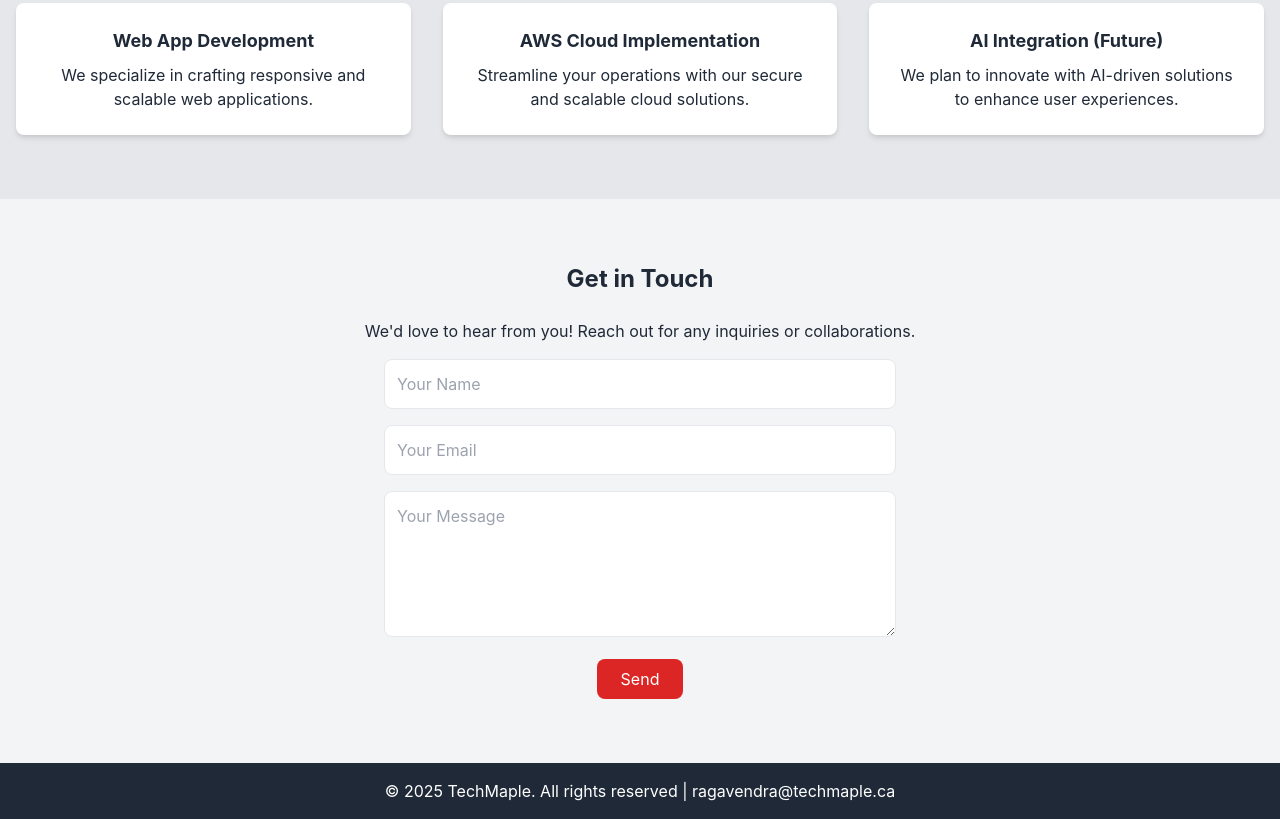
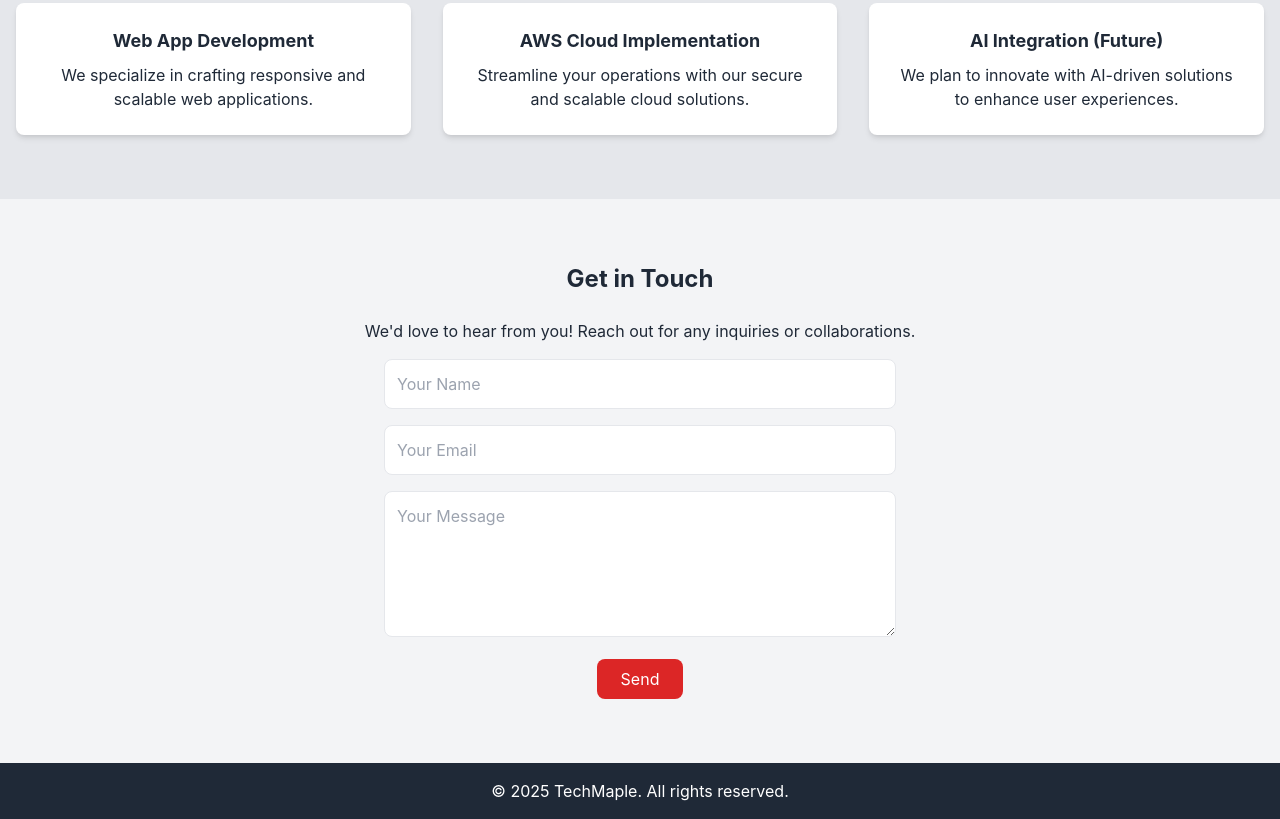
Before and after one commit to TechMaple/Website, a plain HTML site: page index.html in a window 1280 px wide. Shown: the part 891-1710 px from the top of the page. Drawn offline with nearby package versions, Linux system fonts and the light colour scheme.

Commit message:
Update index.html

```diff
--- a/index.html
+++ b/index.html
@@ -103,7 +103,7 @@
 
     <footer class="bg-gray-800 text-white py-4">
         <div class="container mx-auto px-4 text-center">
-            <p>&copy; 2025 TechMaple. All rights reserved | ragavendra@techmaple.ca</p>
+            <p>&copy; 2025 TechMaple. All rights reserved.</p>
         </div>
     </footer>
 
```
